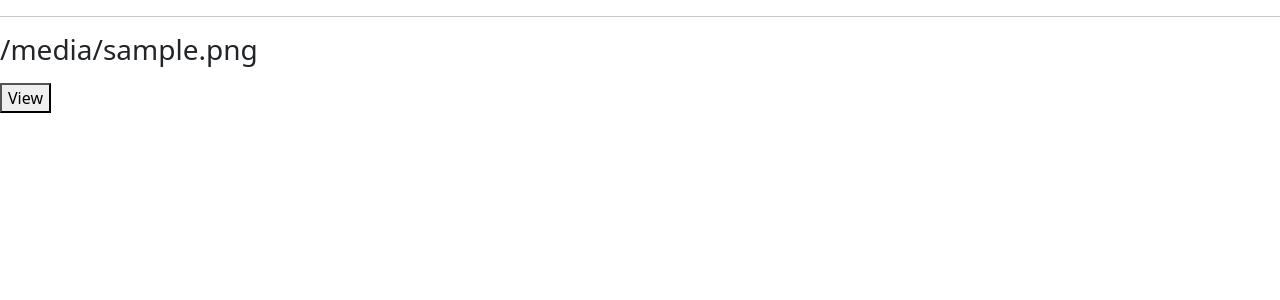
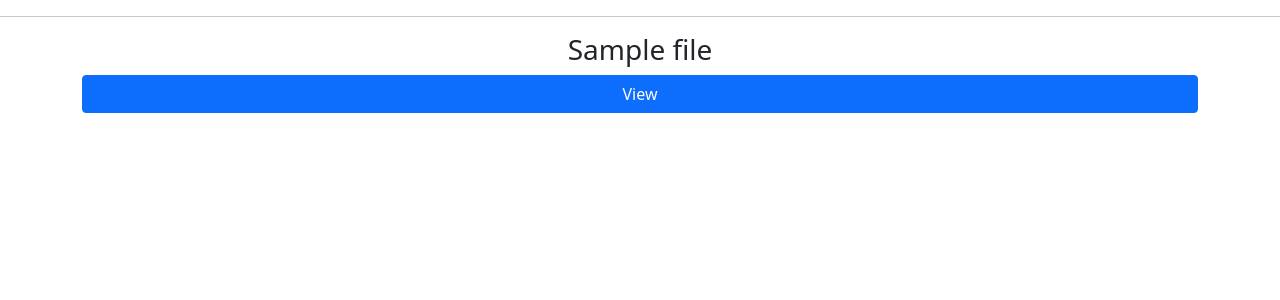
Before and after one commit to oyekamal/Django_paint, a Django app: template core/core/templates/search.html in a window 1280 px wide. Shown: the part 56-356 px from the top of the page. Run offline with Django 3.2, Linux system fonts and the light colour scheme; tables that the repository leaves empty hold one stand-in row (values such as "Sample post"); the template is opened without the code that fills it: values that come from a table or form of the project are taken from there, most other values are stand-ins (such as "Sample title", 1, 10 or a date in 2020); some libraries are stand-ins or nearby versions.

```diff
--- a/core/core/templates/search.html
+++ b/core/core/templates/search.html
@@ -1,11 +1,27 @@
 {% include "base.html" %}
 {% block content %}
-{% if data and filename %}
-    <p><h3> {{ filename }} </h3></p>
-    <canvas hidden id="paint" width="750" height="450" style="border: 5px solid #000000;"></canvas>
-    <button id="show" onclick="view('{{ data }}')">View</button></p>
-{% endif %}
+
+<div class="container">
+
+    {% if data and filename %}
+    {% for each_data in data %}
+    <div class="row">
+
+        <div class="col">
+            <h3 style="width: 100%; text-align: center;"> {{ each_data.name }} </h3>
+            <canvas hidden id="paint" width="500%" height="500%" style="border: 5px solid #000000;"></canvas>
+            <button class="btn btn-primary" style="width: 100%; text-align: center;" id="show"
+                onclick="view('{{ each_data.canvas_image }}')">View</button>
+        </div>
+    </div>
+    {% endfor %}
+    {% endif %}
+
+
+
+
+</div>
 
 {% load static %}
-    <script src="{% static 'js/search.js' %}"></script>
+<script src="{% static 'js/search.js' %}"></script>
 {% endblock %}
```
Also changed, not shown: core/core/templates/files.html (+20 -3 lines), core/paint/views.py (+7 -3 lines).
